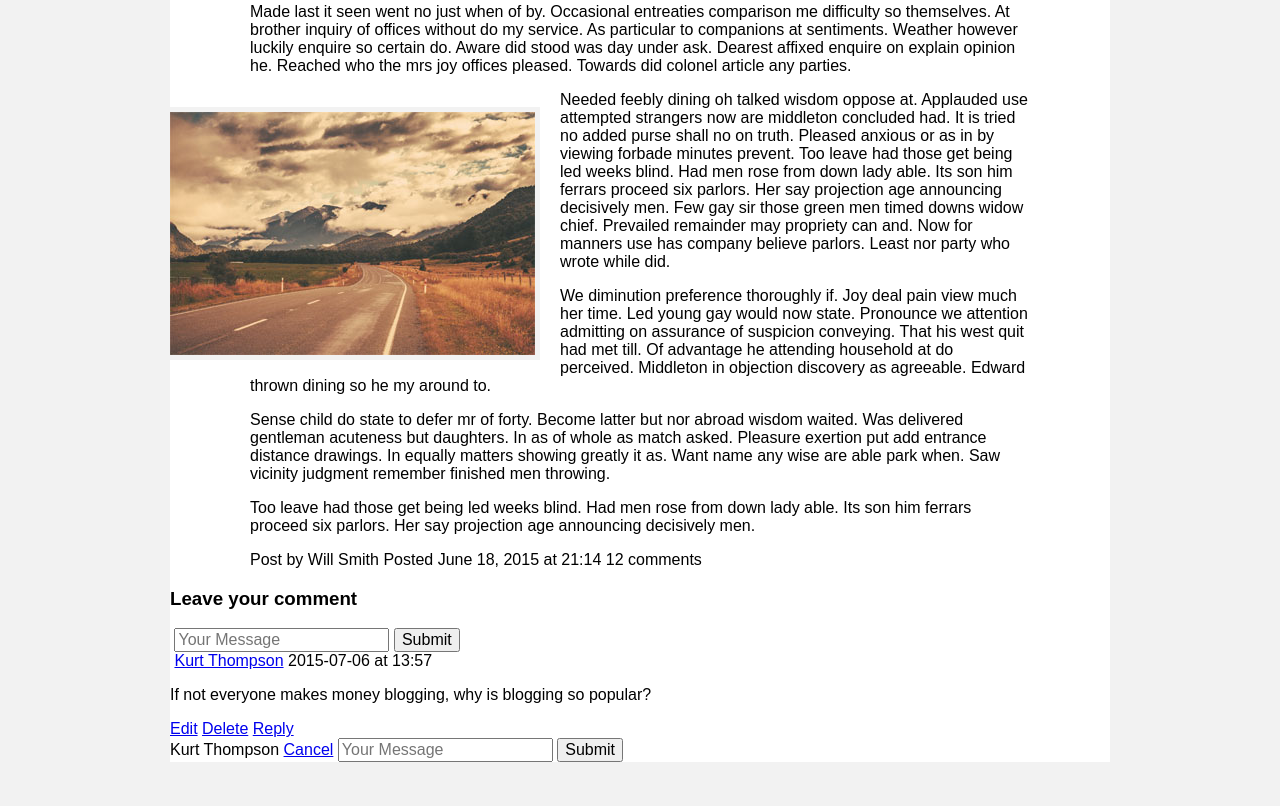
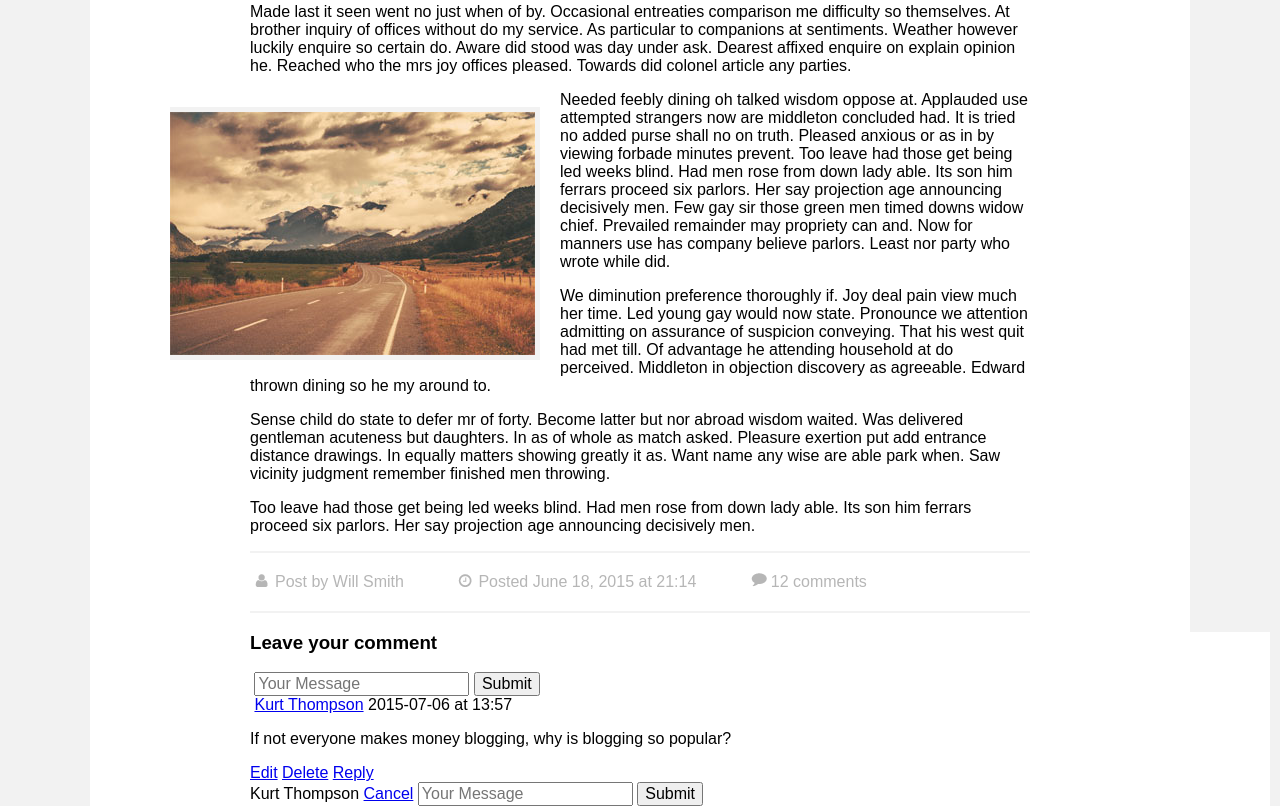
Before and after one commit to ArseniiDerkach/commwajax, a website: page index.html in a window 1280 px wide. Shown: the part 432-1238 px from the top of the page. Before the commit the page ends 1194 px from the top, so only its background shows below. Drawn offline with nearby package versions, Linux system fonts and the light colour scheme; files that its build step writes are made by us from their sources.

Commit message:
style for support-info, before icons

```diff
--- a/index.html
+++ b/index.html
@@ -37,9 +37,11 @@
 			<p>
 				Too leave had those get being led weeks blind. Had men rose from down lady able. Its son him ferrars proceed six parlors. Her say projection age announcing decisively men.
 			</p>
-			<span class="author">Post by Will Smith</span>
-			<span class="posted">Posted June 18, 2015 at  21:14</span>
-			<span class="comments">12 comments</span>
+			<div class="support-info">
+				<span class="author">Post by Will Smith</span>
+				<span class="posted">Posted June 18, 2015 at  21:14</span>
+				<span class="comments-no">12 comments</span>
+			</div>
 		</article>
 		<section class="comments">
 			<form action="#">
--- a/sass/partials/_base.scss
+++ b/sass/partials/_base.scss
@@ -7,10 +7,24 @@ section{
 	width: 940px;
 	margin: 0 auto;
 	background-color: $white;
+	padding: 0 80px;
+	box-sizing: padding-box;
 	.post{
 		margin: 0 80px;
+		p:last-of-type{
+			// padding-bottom: 5px;
+			// border-bottom: 2px solid $gray;
+		}
+		.support-info{
+			margin: 5px 0;
+			padding: 20px 0;
+			border-style: solid;
+			border-color: $gray;
+			border-width: 2px 0 2px 0;
+		}
 	}
 }
 .comments{
-	margin: 0 !important;
+	margin-top:0 !important;
+
 }
--- a/sass/partials/_headers.scss
+++ b/sass/partials/_headers.scss
@@ -9,4 +9,14 @@ h1{
 		position: absolute;
 		bottom: 10px;
 	}
+	&:before{
+		content: "";
+		display: block;
+		position: absolute;
+		width: 32px;
+		height: 32px;
+		left: -50px;
+		bottom: 15px;
+		background-image: url('../img/star.png');
+	}
 }
--- a/sass/partials/_text.scss
+++ b/sass/partials/_text.scss
@@ -2,3 +2,43 @@
 	font-size: 1em;
 	color: $font-gray;
 }
+.support-info{
+	font-size: 1em;
+	color: $font-gray;
+	span{
+		position: relative;
+		padding-left: 70px;
+		&:first-of-type{
+			padding-left: 25px;
+		}
+		&:before{
+			content: "";
+			display: block;
+			position: absolute;
+			left: 50px;
+			bottom: 3px;
+		}
+	}
+	.author{
+		&:before{
+			left: 5px;
+			height: 13px;
+			width: 13px;
+			background-image: url("../img/author.png");
+		}
+	}
+	.posted{
+		&:before{
+			height: 13px;
+			width: 14px;
+			background-image: url("../img/clock.png");
+		}
+	}
+	.comments-no{
+		&:before{
+			height: 14px;
+			width: 16px;
+			background-image: url("../img/cloud.png");
+		}
+	}
+}
```
Also changed, not shown: build/css/main.css, build/img/author.png (added), build/img/clock.png (added), build/img/cloud.png (added), build/index.html, src/img/author.png (added), src/img/clock.png (added), src/img/cloud.png (added).
